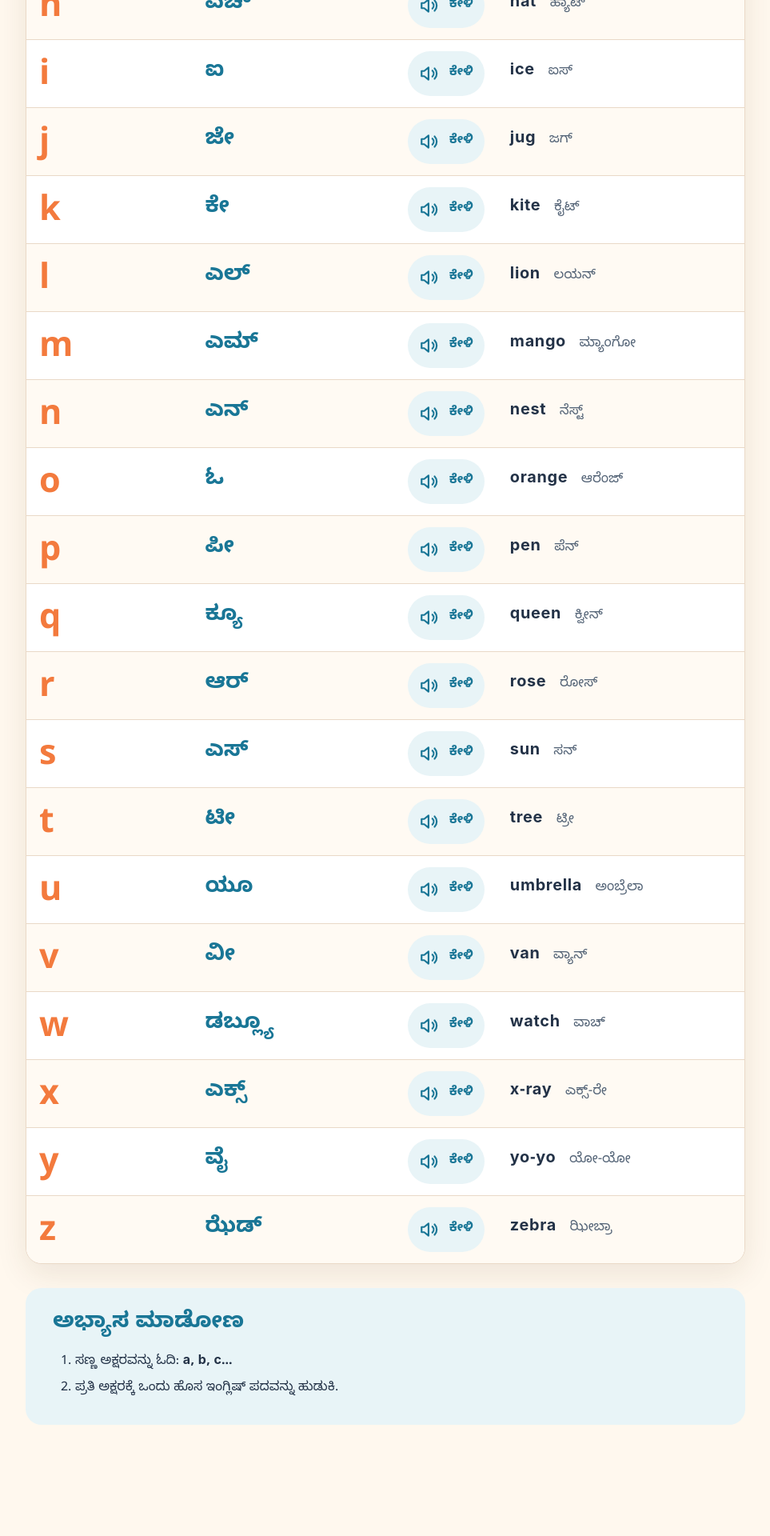
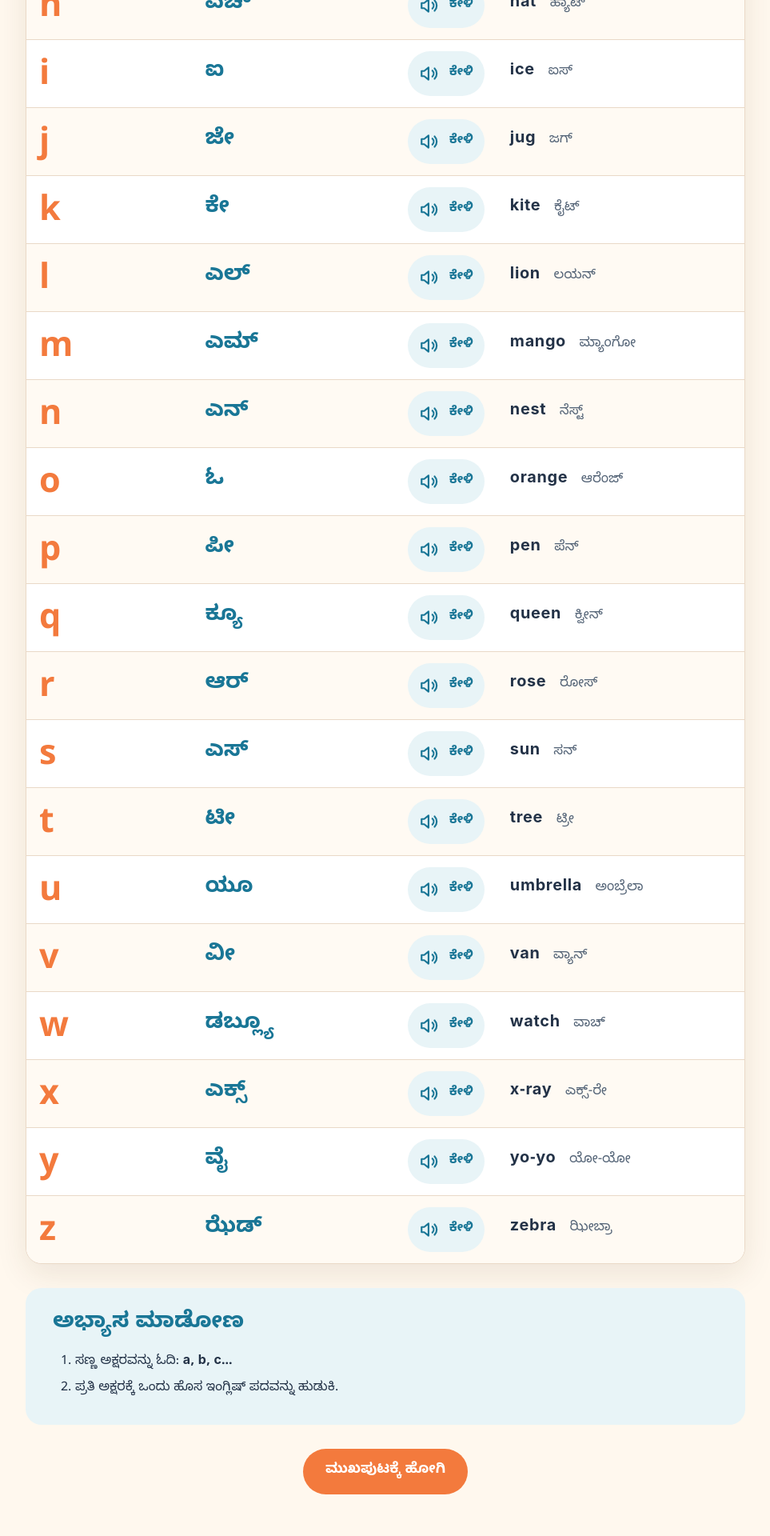
Before and after one commit to kmarkiv/kmarkiv.github.io, a Jekyll site: the page akka/small-alphabet.html, which Jekyll copies as it is, in a window 1280 px wide. Shown: the part 1328-3248 px from the top of the page at 80% size, without its empty margins (158-1121 px from the left). Built offline with Jekyll 4.4.1, drawn with Linux system fonts in a browser that asks for light colours; before the commit the page ends 3161 px from its top, so only the background shows below that.

Commit message:
akka v2
update

```diff
--- a/akka/alphabet.html
+++ b/akka/alphabet.html
@@ -89,6 +89,10 @@
           <li>ಪ್ರತಿ ಅಕ್ಷರಕ್ಕೆ ಒಂದು ಹೊಸ ಇಂಗ್ಲಿಷ್ ಪದವನ್ನು ಹುಡುಕಿ.</li>
         </ol>
       </section>
+
+      <nav class="bottom-nav" aria-label="ಪಾಠಗಳ ಪುಟ">
+        <a href="./index.html">ಮುಖಪುಟಕ್ಕೆ ಹೋಗಿ</a>
+      </nav>
     </main>
 
     <script>
--- a/akka/assets/css/alphabet.css
+++ b/akka/assets/css/alphabet.css
@@ -56,6 +56,28 @@ body {
 .top-nav a:focus-visible {
   background: #cae7ee;
   outline: 3px solid rgba(25, 118, 150, 0.25);
+}
+
+.bottom-nav {
+  margin-top: 30px;
+  text-align: center;
+}
+
+.bottom-nav a {
+  background: var(--orange);
+  border-radius: 999px;
+  color: #fff;
+  display: inline-block;
+  font-size: 1.1rem;
+  font-weight: 700;
+  padding: 15px 28px;
+  text-decoration: none;
+}
+
+.bottom-nav a:hover,
+.bottom-nav a:focus-visible {
+  background: #db6530;
+  outline: 3px solid rgba(243, 122, 61, 0.25);
 }
 
 .hero {
--- a/akka/assets/js/capital-test.js
+++ b/akka/assets/js/capital-test.js
@@ -182,7 +182,7 @@
   }
 
   function beginAutomaticAdvance() {
-    var remaining = 20;
+    var remaining = 10;
 
     clearAdvanceTimers();
     secondsLeft.textContent = remaining;
@@ -193,7 +193,7 @@
         window.clearInterval(countdownTimer);
       }
     }, 1000);
-    advanceTimer = window.setTimeout(advanceFromFeedback, 20000);
+    advanceTimer = window.setTimeout(advanceFromFeedback, 10000);
   }
 
   function displayQuestion() {
--- a/akka/capital-test.html
+++ b/akka/capital-test.html
@@ -43,7 +43,7 @@
             <button class="quiz-listen" id="feedback-listen" type="button">ಕೇಳಿ</button>
           </div>
           <p class="advance-note">
-            ಮುಂದಿನ ಪ್ರಶ್ನೆ <strong id="seconds-left">20</strong> ಸೆಕೆಂಡುಗಳಲ್ಲಿ ಬರುತ್ತದೆ.
+            ಮುಂದಿನ ಪ್ರಶ್ನೆ <strong id="seconds-left">10</strong> ಸೆಕೆಂಡುಗಳಲ್ಲಿ ಬರುತ್ತದೆ.
           </p>
           <button class="next-question" id="next-question" type="button">ಈಗ ಮುಂದುವರಿಸಿ</button>
         </div>
--- a/akka/small-alphabet.html
+++ b/akka/small-alphabet.html
@@ -90,6 +90,10 @@
           <li>ಪ್ರತಿ ಅಕ್ಷರಕ್ಕೆ ಒಂದು ಹೊಸ ಇಂಗ್ಲಿಷ್ ಪದವನ್ನು ಹುಡುಕಿ.</li>
         </ol>
       </section>
+
+      <nav class="bottom-nav" aria-label="ಪಾಠಗಳ ಪುಟ">
+        <a href="./index.html">ಮುಖಪುಟಕ್ಕೆ ಹೋಗಿ</a>
+      </nav>
     </main>
 
     <script>
```
